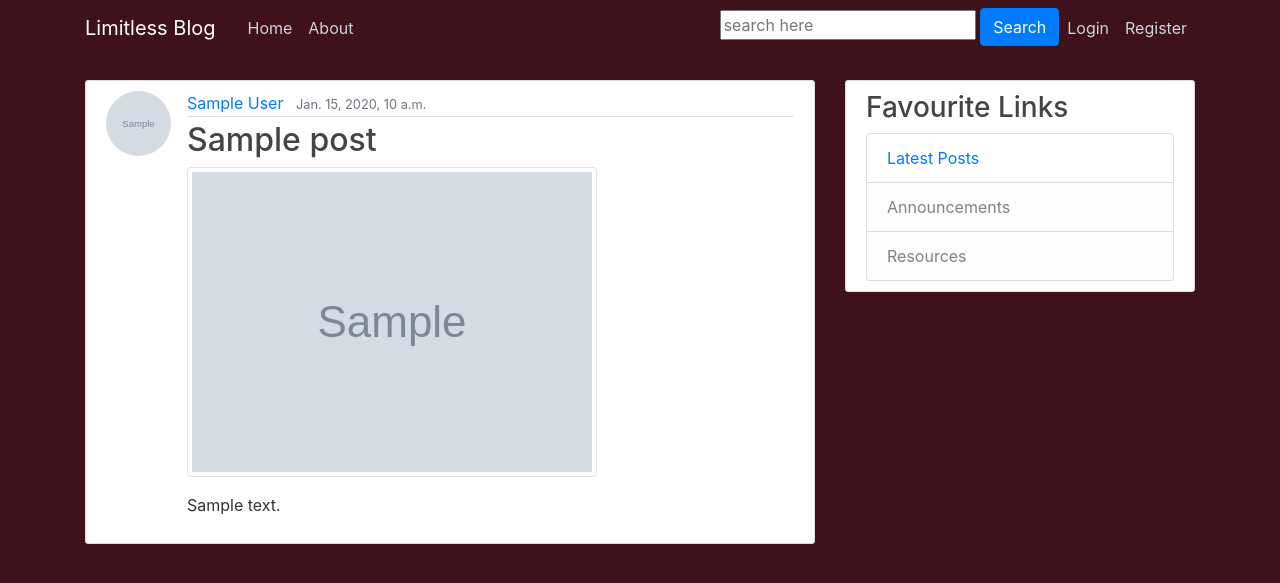
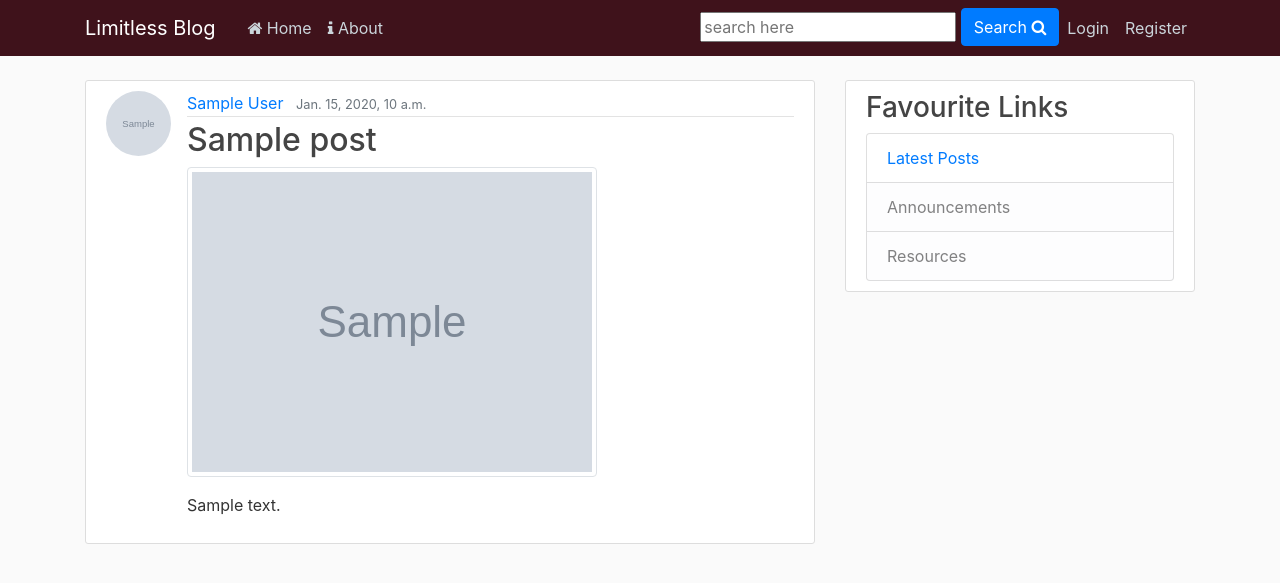
Before and after one commit to harish-gunda18/mysite, a Django app: template blog/templates/blog/home.html in a window 1280 px wide. Shown: the top 583 px of the page. Run offline with Django 3.2, Linux system fonts and the light colour scheme; the template is opened without the code that fills it: most values are stand-ins (such as "Sample title", 1, 10 or a date in 2020); grey boxes marked "Sample" are stand-in pictures; some libraries are stand-ins or nearby versions.

Commit message:
changed notifications bg color and added font awesome icons

```diff
--- a/blog/templates/blog/base.html
+++ b/blog/templates/blog/base.html
@@ -8,10 +8,10 @@
 
     <!-- Bootstrap CSS -->
     <link rel="stylesheet" href="https://maxcdn.bootstrapcdn.com/bootstrap/4.0.0/css/bootstrap.min.css" integrity="sha384-Gn5384xqQ1aoWXA+058RXPxPg6fy4IWvTNh0E263XmFcJlSAwiGgFAW/dAiS6JXm" crossorigin="anonymous">
+    <link rel="stylesheet" href="https://stackpath.bootstrapcdn.com/font-awesome/4.7.0/css/font-awesome.min.css">
+    <link rel="stylesheet" href="https://cdnjs.cloudflare.com/ajax/libs/bootstrap-social/5.1.1/bootstrap-social.min.css">
+    <link rel="stylesheet" type="text/css" href="{% static 'blog/main.css' %}">
 
-    <link rel="stylesheet" type="text/css" href="{% static 'blog/main.css' %}">
-    <script src="{% static 'js/update_notification.js' %}"></script>
-    <script src="{% static 'js/post_details.js' %}"></script>
 
     {% if title %}
     <meta charset="UTF-8">
@@ -20,7 +20,7 @@
         <title>Limitless Blog</title>
     {% endif %}
 </head>
-<body style="background: #3F121B;">
+<body>
     <header class="site-header">
         <nav class="navbar navbar-expand-md navbar-dark fixed-top" style="background: #3F121B;">
             <div class="container">
@@ -29,46 +29,46 @@
                 <span class="navbar-toggler-icon"></span>
                 </button>
                 <div class="collapse navbar-collapse" id="navbarToggle">
-                    <div class="navbar-nav mr-auto">
-                        <a class="nav-item nav-link" href="{% url 'blog-home' %}">Home</a>
-                        <a class="nav-item nav-link" href="{% url 'blog-about' %}">About</a>
-                    </div>
+                    <ul class="navbar-nav mr-auto">
+                        <li class="nav-item"><a class="nav-item nav-link" href="{% url 'blog-home' %}"><span class="fa fa-home"></span> Home</a></li>
+                        <li class="nav-item"><a class="nav-item nav-link" href="{% url 'blog-about' %}"><span class="fa fa-info"></span> About</a></li>
+                    </ul>
                     <!-- Navbar Right Side -->
-                    <div class="navbar-nav">
+                    <ul class="navbar-nav">
                         <form method="get" action="{% url 'blog-search' %}">
                             {% csrf_token %}
-                            <input name="search" value="" placeholder="search here" required>
-                            <button class="btn btn-primary">Search</button>
+                            <input class="align-middle" name="search" value="" placeholder="search here" required>
+                            <button class="btn btn-primary">Search <span class="fa fa-search"></span></button>
                         </form>
                         {% if user.is_authenticated %}
-                            <a class="nav-item nav-link" href="{% url 'user-posts' username=user.username %}">My Posts</a>
-                            <a class="nav-item nav-link" href="{% url 'post-create' %}">New Post</a>
-                            <a class="nav-item nav-link" href="{% url 'profile' %}">Profile</a>
+                            <li class="nav-item"><a class="nav-item nav-link" href="{% url 'user-posts' username=user.username %}">My Posts</a></li>
+                            <li class="nav-item"><a class="nav-item nav-link" href="{% url 'post-create' %}">New Post</a></li>
+                            <li class="nav-item"><a class="nav-item nav-link" href="{% url 'profile' %}">Profile</a></li>
                             <li class="nav-item dropdown">
                                 <a id="notification" class="nav-link dropdown-toggle" data-toggle="dropdown">
-                                  Notifications<sup id="notification_count">{{ user.notification_set.all|length }}</sup>
+                                  Notifications <span class="fa fa-bell"></span><sup id="notification_count">{{ user.notification_set.all|length }}</sup>
                                 </a>
-                                <div class="dropdown-menu dropdown-menu-right">
+                                <div class="dropdown-menu dropdown-menu-right bg-dark">
                                     {% for notification in user.notification_set.all|dictsortreversed:"date_posted" %}
-                                        <div class="dropdown-item" id="notification_{{ notification.id }}">
+                                        <div class="dropdown-item bg-dark" id="notification_{{ notification.id }}">
                                             {% if notification.liked_post %}
-                                                <a style="display: inline-block;" href="{% url 'post-detail' pk=notification.post.id %}">{{ notification.notification_text }} </a>
+                                                <a style="display: inline-block;" class="text-left" href="{% url 'post-detail' pk=notification.post.id %}">{{ notification.notification_text }} </a>
                                             {% elif notification.comment %}
-                                                <a style="display: inline-block;" href="{% url 'post-detail' pk=notification.post.id %}?cpk={{notification.comment.pk}}">{{ notification.notification_text }} </a>
+                                                <a style="display: inline-block;" class="text-left" href="{% url 'post-detail' pk=notification.post.id %}?cpk={{notification.comment.pk}}">{{ notification.notification_text }} </a>
                                             {% else %}
-                                                <a style="display: inline-block;" href="{% url 'post-detail' pk=notification.post.id %}?ccpk={{notification.child_comment.pk}}">{{ notification.notification_text }} </a>
+                                                <a style="display: inline-block;" class="text-left" href="{% url 'post-detail' pk=notification.post.id %}?ccpk={{notification.child_comment.pk}}">{{ notification.notification_text }} </a>
                                             {% endif %}
-                                            <button class="btn-info" style="display: inline-block;" onclick="delete_notification('notification_{{ notification.id }}', '{% url 'notification-delete' pk=notification.id %}')">Mark as read</button>
+                                            <button class="btn-success text-right" style="display: inline-block;" onclick="delete_notification('notification_{{ notification.id }}', '{% url 'notification-delete' pk=notification.id %}')">Mark as read</button>
                                         </div>
                                     {% endfor %}
                                 </div>
                             </li>
-                            <a class="nav-item nav-link" href="{% url 'logout' %}">LogOut</a>
+                            <li class="nav-item"><a class="nav-item nav-link" href="{% url 'logout' %}">LogOut <span class="fa fa-power-off"></span></a></li>
                         {% else %}
                             <a class="nav-item nav-link" href="{% url 'login' %}?next={{ request.path }}">Login</a>
                             <a class="nav-item nav-link" href="{% url 'register' %}">Register</a>
                         {% endif %}
-                    </div>
+                    </ul>
                 </div>
             </div>
         </nav>
@@ -103,5 +103,7 @@
     <script src="https://code.jquery.com/jquery-3.2.1.slim.min.js" integrity="sha384-KJ3o2DKtIkvYIK3UENzmM7KCkRr/rE9/Qpg6aAZGJwFDMVNA/GpGFF93hXpG5KkN" crossorigin="anonymous"></script>
     <script src="https://cdnjs.cloudflare.com/ajax/libs/popper.js/1.12.9/umd/popper.min.js" integrity="sha384-ApNbgh9B+Y1QKtv3Rn7W3mgPxhU9K/ScQsAP7hUibX39j7fakFPskvXusvfa0b4Q" crossorigin="anonymous"></script>
     <script src="https://maxcdn.bootstrapcdn.com/bootstrap/4.0.0/js/bootstrap.min.js" integrity="sha384-JZR6Spejh4U02d8jOt6vLEHfe/JQGiRRSQQxSfFWpi1MquVdAyjUar5+76PVCmYl" crossorigin="anonymous"></script>
+    <script src="{% static 'js/update_notification.js' %}"></script>
+    <script src="{% static 'js/post_details.js' %}"></script>
 </body>
 </html>
```
